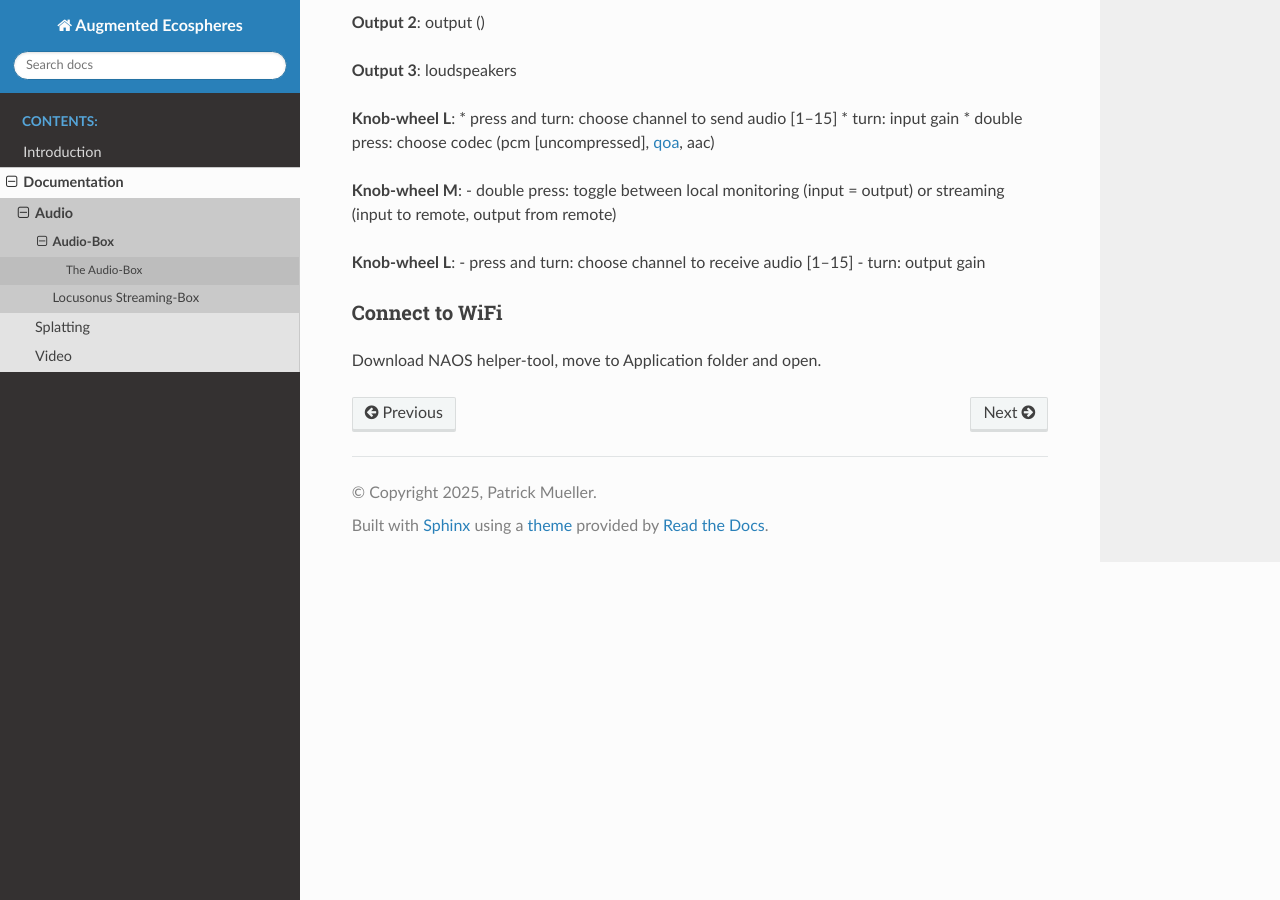
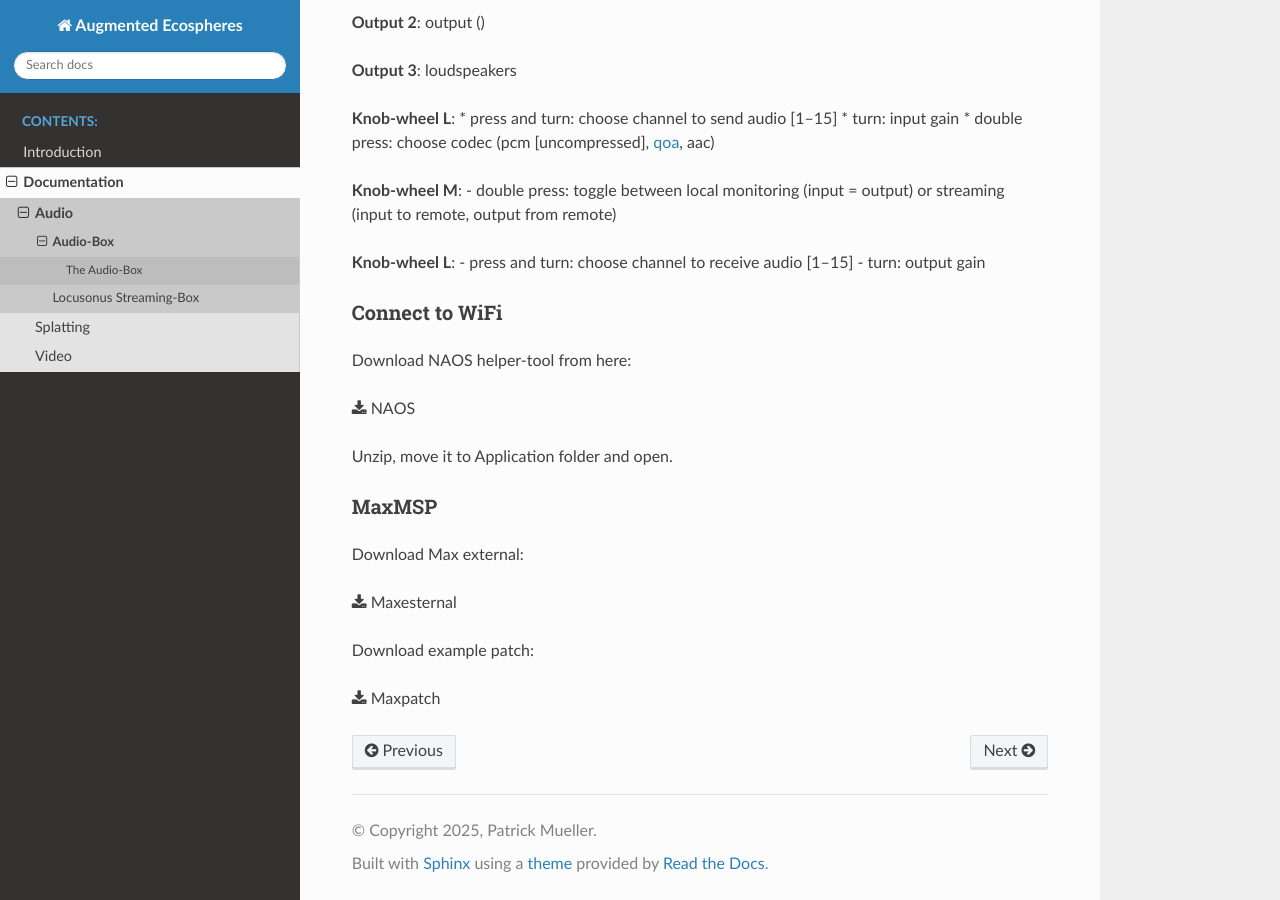
Before and after one commit to pmuelle2/documentation_augmented_ecospheres, a Sphinx documentation site: the page built from source/audio-box.rst, in a window 1280 px wide and 900 px high, scrolled down 835 px. Built offline with Sphinx 7.4.7 and the Read the Docs theme 3.1.0, drawn with Linux system fonts in a browser that asks for light colours.

Commit message:
Adding a download-folder

```diff
--- a/source/audio-box.rst
+++ b/source/audio-box.rst
@@ -43,4 +43,19 @@ Functions
 Connect to WiFi
 ^^^^^^^^^^^^^^^
 
-Download NAOS helper-tool, move to Application folder and open.
+
+Download NAOS helper-tool from here:
+
+:download:`NAOS <_downloads/audio-box/NAOS.zip>`
+
+Unzip, move it to Application folder and open.
+
+MaxMSP
+^^^^^^
+Download Max external:
+
+:download:`Maxesternal <_downloads/audio-box/audio-box.zip>`
+
+Download example patch:
+
+:download:`Maxpatch <_downloads/audio-box/AudioBox.maxpat>`
```
Also changed, not shown: 7 other files.
